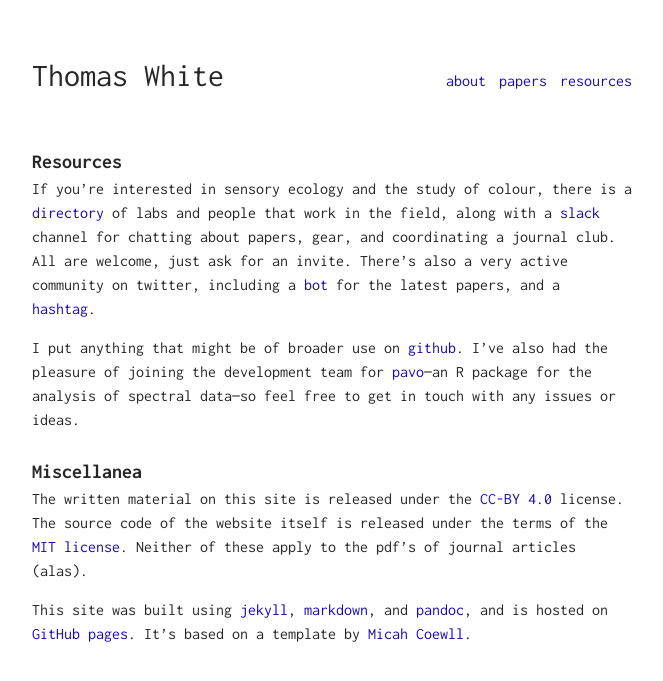
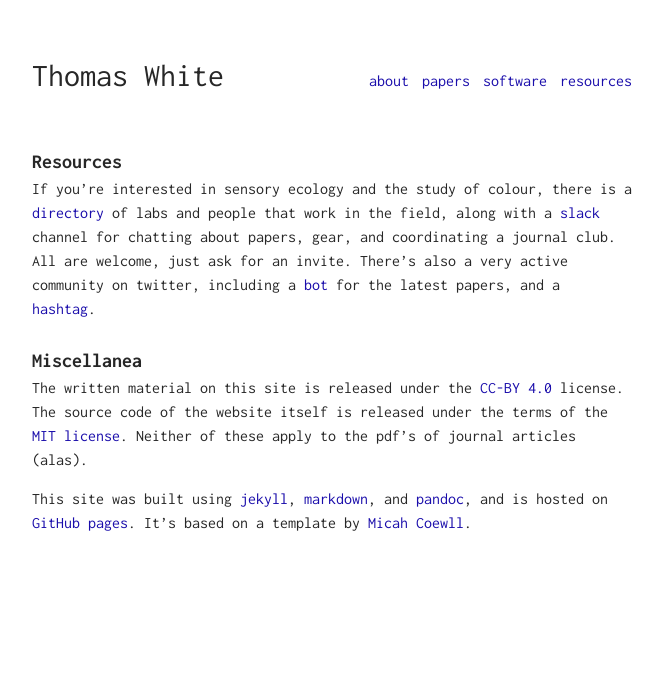
Before and after one commit to thomased/thomased.github.io, a Jekyll site: the page built from resources/index.md, in a window 1280 px wide. Shown: the top 681 px of the page, without its empty margins (308-971 px from the left). Built offline with Jekyll 4.4.1, drawn with Linux system fonts in a browser that asks for light colours.

Commit message:
Software

```diff
--- a/_data/navigation.yml
+++ b/_data/navigation.yml
@@ -4,5 +4,8 @@
 - title: papers
   url: /papers
 
+- title: software
+  url: /software
+
 - title: resources
   url: /resources
--- a/resources/index.md
+++ b/resources/index.md
@@ -5,8 +5,6 @@
 
 If you're interested in sensory ecology and the study of colour, there is a [directory](http://colsci.weebly.com/contact.html) of labs and people that work in the field, along with a [slack](https://slack.com/downloads) channel for chatting about papers, gear, and coordinating a journal club. All are welcome, just ask for an invite. There's also a very active community on twitter, including a [bot](https://twitter.com/colsci_papers) for the latest papers, and a [hashtag](https://twitter.com/#colsci).
 
-I put anything that might be of broader use on [github](https://github.com/thomased). I've also had the pleasure of joining the development team for [pavo](http://dx.doi.org/10.1111/2041-210X.12069)&mdash;an R package for the analysis of spectral data&mdash;so feel free to get in touch with any issues or ideas.
-
 # Miscellanea
 
 The written material on this site is released under the [CC-BY 4.0](https://creativecommons.org/licenses/by/4.0/) license. The source code of the website itself is released under the terms of the [MIT license](http://opensource.org/licenses/MIT). Neither of these apply to the pdf's of journal articles (alas).
```
Also changed, not shown: software/index.md (added, +14 -0 lines).
